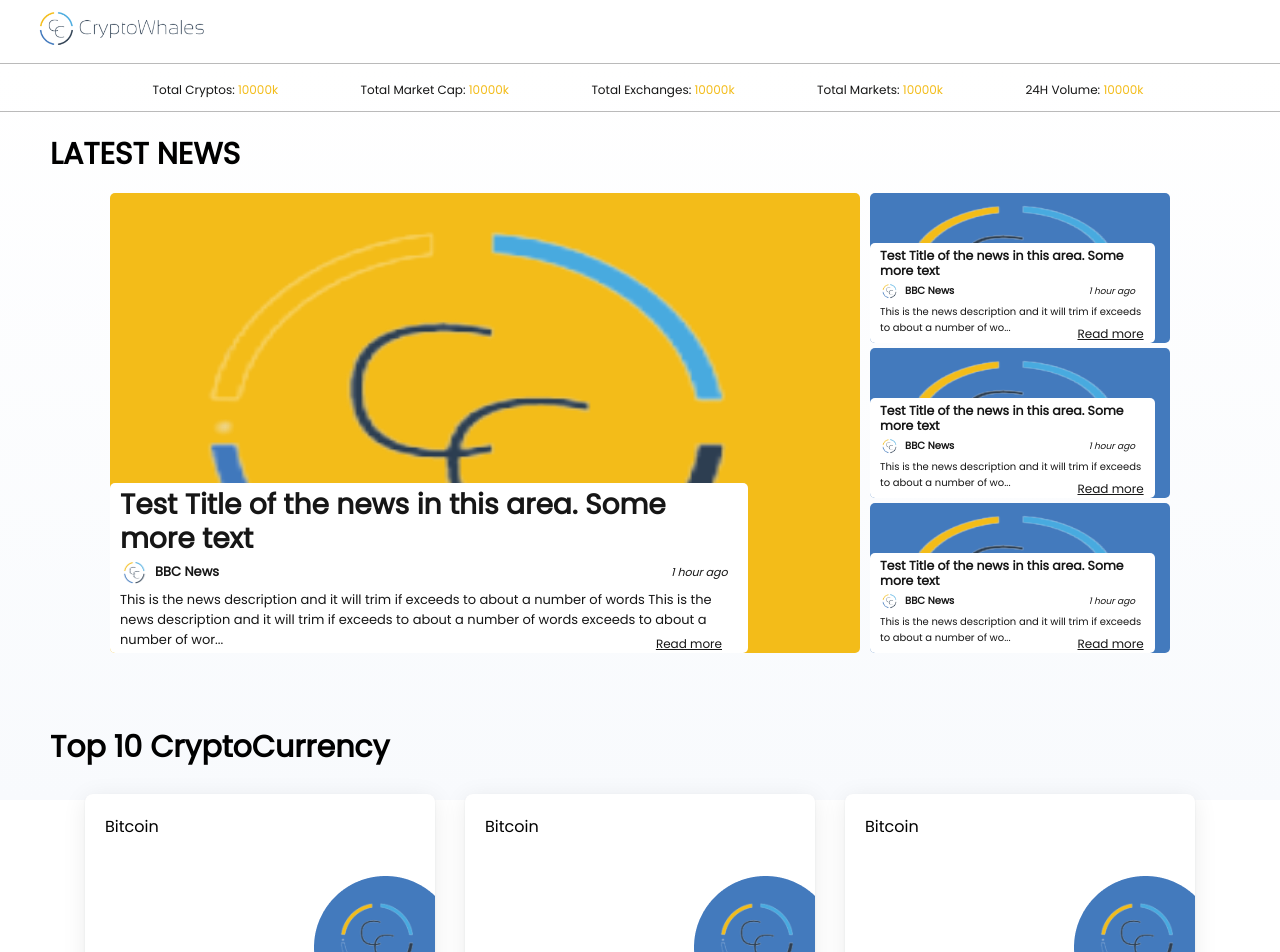
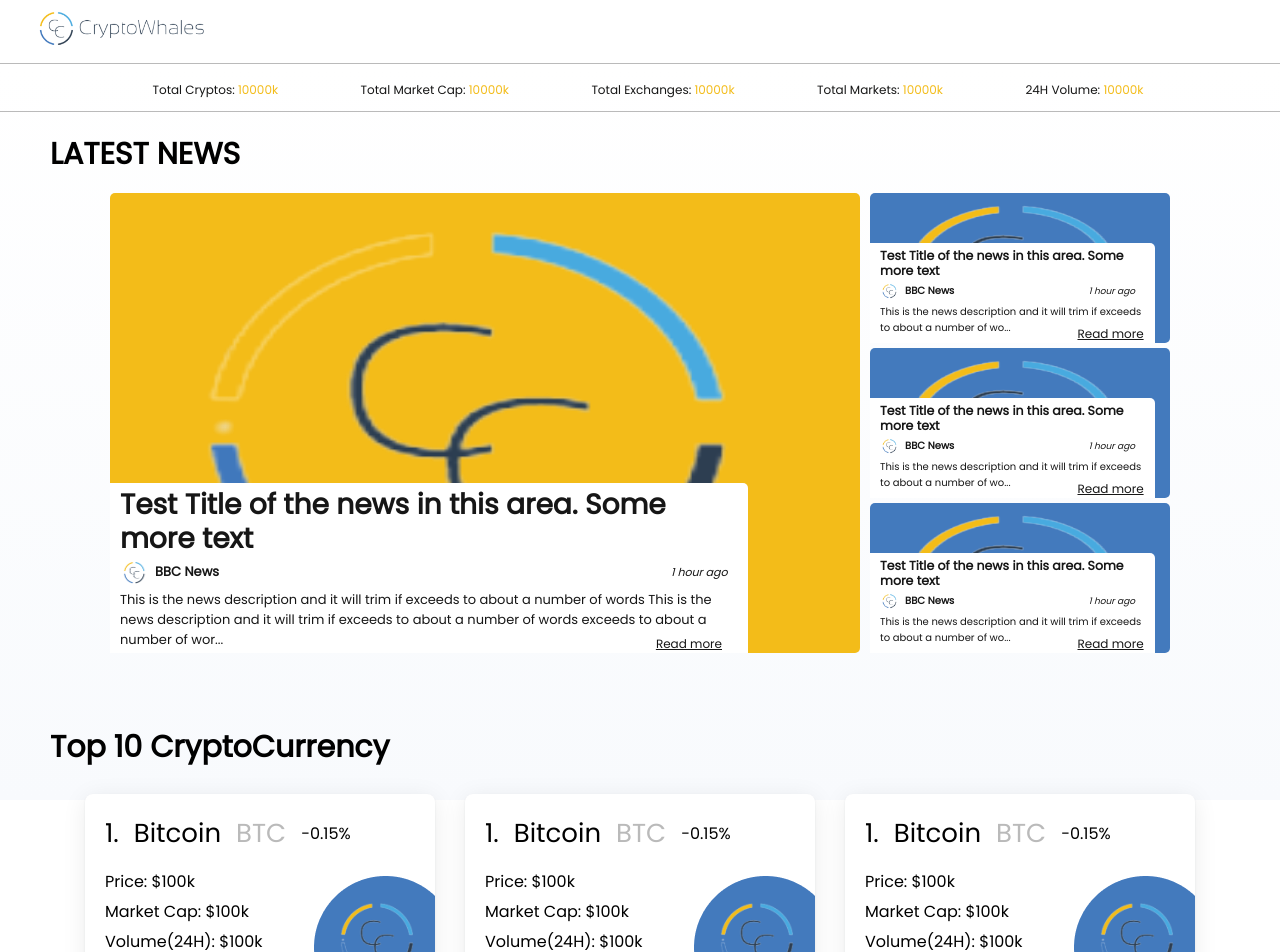
Before and after one commit to Just-a-NoobieDev/cryptowhales, a React (Create React App) app: page / in a window 1280 px wide. Shown: the top 952 px of the page. Built offline with nearby package versions, Linux system fonts and the light colour scheme.

Commit message:
Add more details in cryptocard

```diff
--- a/src/components/Typography.jsx
+++ b/src/components/Typography.jsx
@@ -87,3 +87,19 @@ export const TimeParagraph = styled(Paragraph)(
   }
 `
 );
+
+export const CryptoTitle = styled.h2`
+  font-size: 26px;
+  font-weight: 400;
+  cursor: default;
+`;
+
+export const CryptoTitleGray = styled(CryptoTitle)`
+  color: #bababa;
+  cursor: default;
+`;
+
+export const CryptoParagraph = styled(Paragraph)`
+  font-size: 16px;
+  cursor: default;
+`;
--- a/src/components/news/styles.jsx
+++ b/src/components/news/styles.jsx
@@ -89,7 +89,7 @@ export const NewsInfo = styled.div(
   bottom: 0;
   left: 0;
   padding: 5px;
-  border-radius: 5px;
+  border-top-right-radius: 5px;
 
   @media (min-width: 768px) {
     width: ${size === "big-card" ? "80%" : "95%"};
--- a/src/components/top10cryptos/CryptoCard.jsx
+++ b/src/components/top10cryptos/CryptoCard.jsx
@@ -1,12 +1,37 @@
 import React from "react";
-import { CardContainer, Circle, CoinImg, CryptoName } from "./styles";
+import {
+  CardContainer,
+  Circle,
+  CoinImg,
+  CryptoDetails,
+  CryptoName,
+} from "./styles";
 import circle from "../../images/circle.png";
 import logo from "../../images/logo-crypto.png";
+import { CryptoParagraph, CryptoTitle, CryptoTitleGray } from "../Typography";
 
-const CryptoCard = () => {
+const CryptoCard = ({
+  title,
+  symbol,
+  dailyChange,
+  price,
+  marketCap,
+  volume,
+  img,
+}) => {
   return (
     <CardContainer>
-      <CryptoName>Bitcoin</CryptoName>
+      <CryptoName>
+        <CryptoTitle>1.</CryptoTitle>
+        <CryptoTitle>Bitcoin</CryptoTitle>
+        <CryptoTitleGray>BTC</CryptoTitleGray>
+        <CryptoParagraph>-0.15%</CryptoParagraph>
+      </CryptoName>
+      <CryptoDetails>
+        <CryptoParagraph>Price: $100k</CryptoParagraph>
+        <CryptoParagraph>Market Cap: $100k</CryptoParagraph>
+        <CryptoParagraph>Volume(24H): $100k</CryptoParagraph>
+      </CryptoDetails>
       <CoinImg src={logo} alt="" />
       <Circle src={circle} alt="" />
     </CardContainer>
--- a/src/components/top10cryptos/styles.jsx
+++ b/src/components/top10cryptos/styles.jsx
@@ -37,6 +37,13 @@ export const CardContainer = styled.div`
   border-radius: 8px;
   position: relative;
   padding: 20px;
+  transition: 0.3s ease;
+
+  @media (min-width: 980px) {
+    &:hover {
+      transform: scale(1.03);
+    }
+  }
 `;
 
 export const Circle = styled.img`
@@ -56,4 +63,15 @@ export const CoinImg = styled.img`
   width: 30%;
 `;
 
-export const CryptoName = styled.div``;
+export const CryptoName = styled.div`
+  display: flex;
+  gap: 15px;
+  align-items: center;
+`;
+
+export const CryptoDetails = styled.div`
+  display: flex;
+  flex-direction: column;
+  gap: 5px;
+  margin-top: 1rem;
+`;
--- a/src/pages/Home.jsx
+++ b/src/pages/Home.jsx
@@ -6,7 +6,11 @@ import CryptoSection from "../components/top10cryptos/CryptoSection";
 const Main = styled.main`
   margin-top: 68px;
   height: calc(100vh - 68px);
-  background: linear-gradient(180deg, rgba(253, 248, 250, 0) 0%, #f8fafd 100%);
+  background-image: linear-gradient(
+    180deg,
+    rgba(253, 248, 250, 0) 0%,
+    #f8fafd 100%
+  );
 `;
 
 const Home = () => {
```
